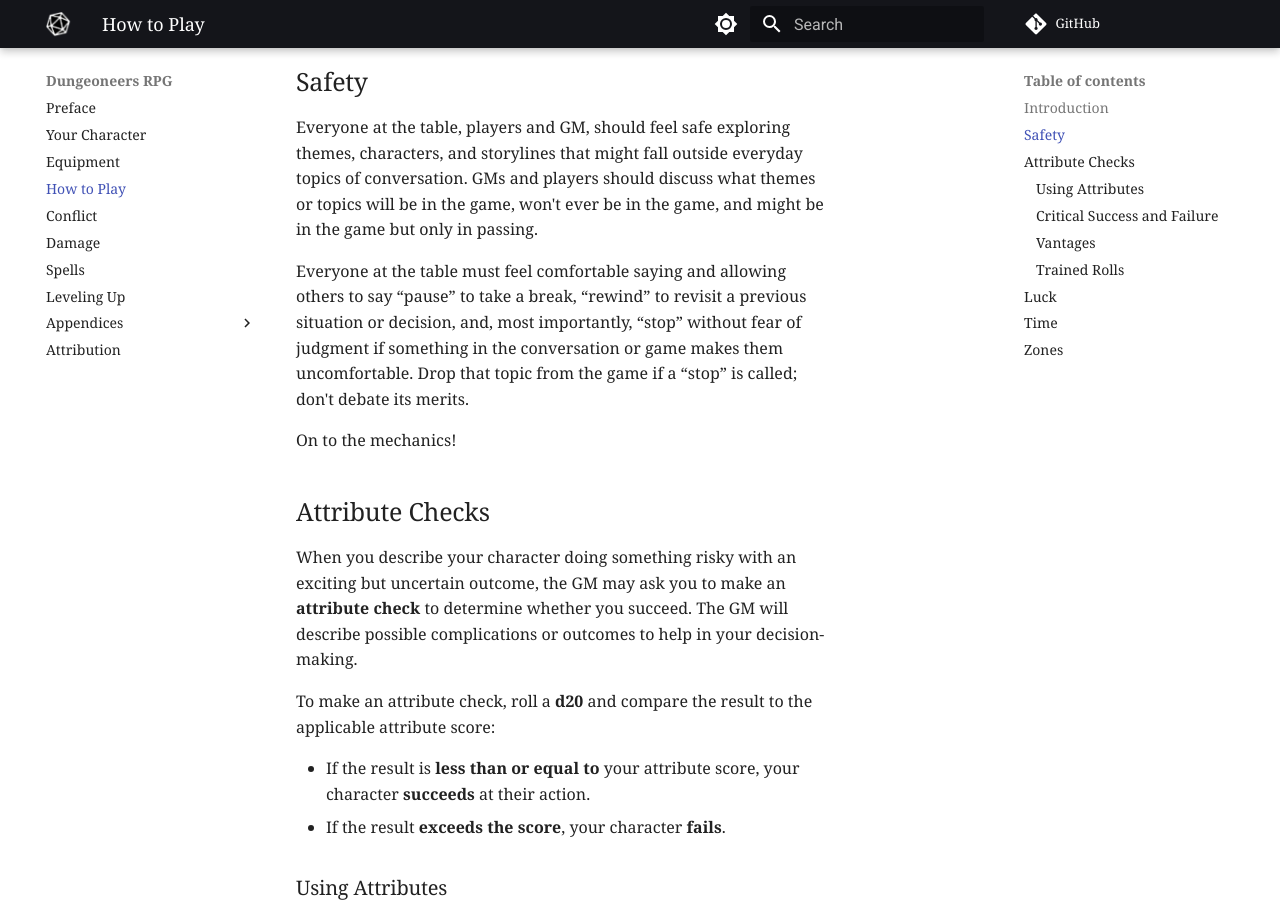
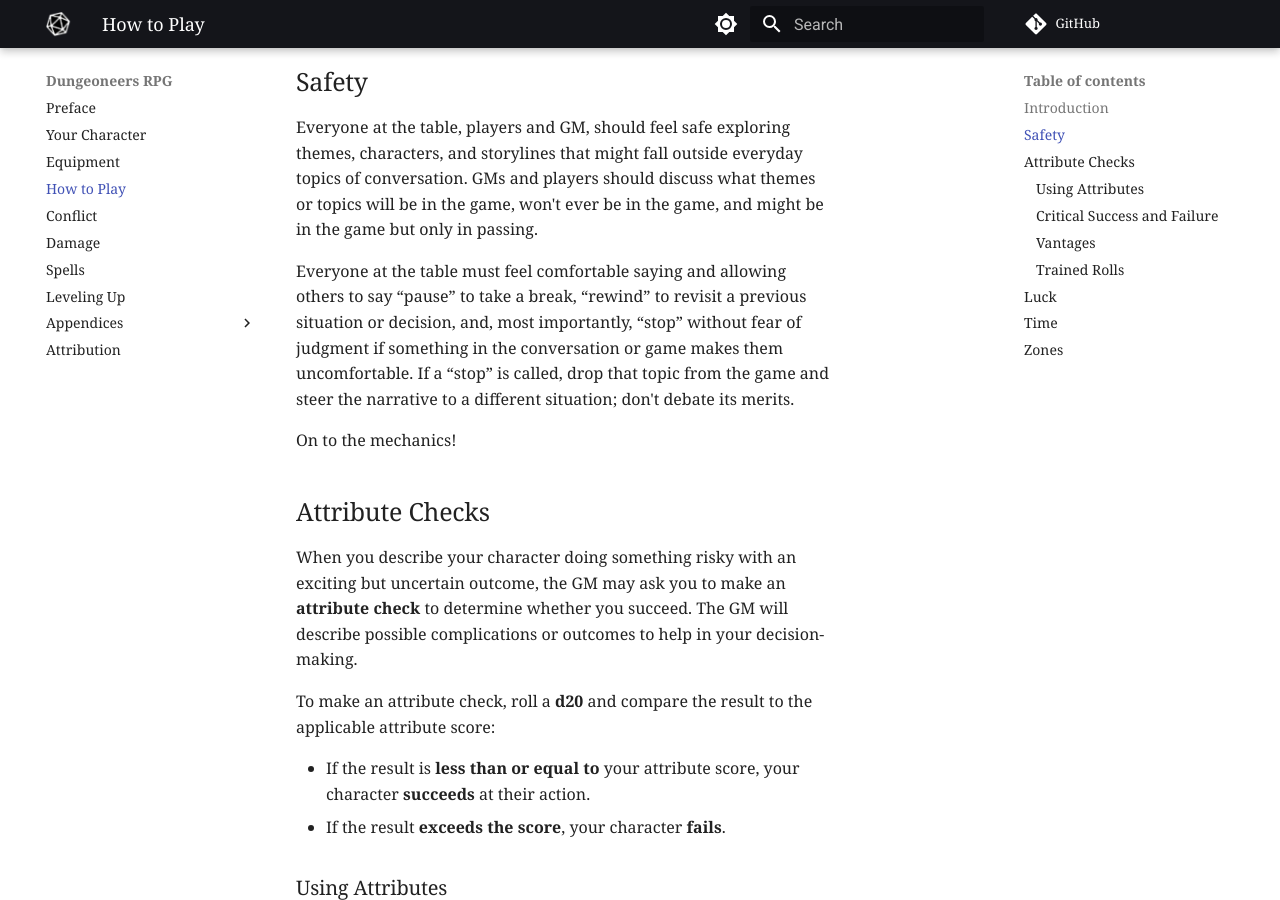
Before and after one commit to joemoose/dungeoneers.d20, an MkDocs documentation site: the page built from docs/play.md, in a window 1280 px wide and 900 px high, scrolled down 597 px. Built offline with MkDocs 1.6.1 and Material for MkDocs 9.7.7, drawn with Linux system fonts in a browser that asks for light colours; comment, search, counter and statistics services are not loaded.

Commit message:
Update play.md

```diff
--- a/docs/play.md
+++ b/docs/play.md
@@ -12,7 +12,7 @@ Suppose the outcome of your character’s actions isn’t immediately apparent,
 
 Everyone at the table, players and GM, should feel safe exploring themes, characters, and storylines that might fall outside everyday topics of conversation. GMs and players should discuss what themes or topics will be in the game, won't ever be in the game, and might be in the game but only in passing.
 
-Everyone at the table must feel comfortable saying and allowing others to say “pause” to take a break, “rewind” to revisit a previous situation or decision, and, most importantly, “stop” without fear of judgment if something in the conversation or game makes them uncomfortable. Drop that topic from the game if a “stop” is called; don't debate its merits.
+Everyone at the table must feel comfortable saying and allowing others to say “pause” to take a break, “rewind” to revisit a previous situation or decision, and, most importantly, “stop” without fear of judgment if something in the conversation or game makes them uncomfortable. If a “stop” is called, drop that topic from the game and steer the narrative to a different situation; don't debate its merits.
 
 On to the mechanics!
 
```
